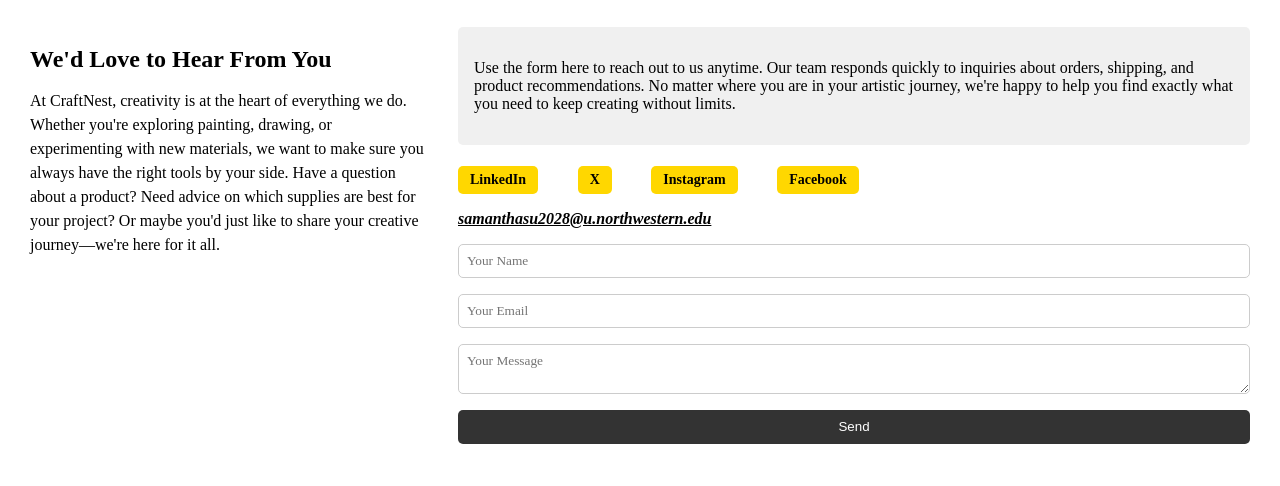
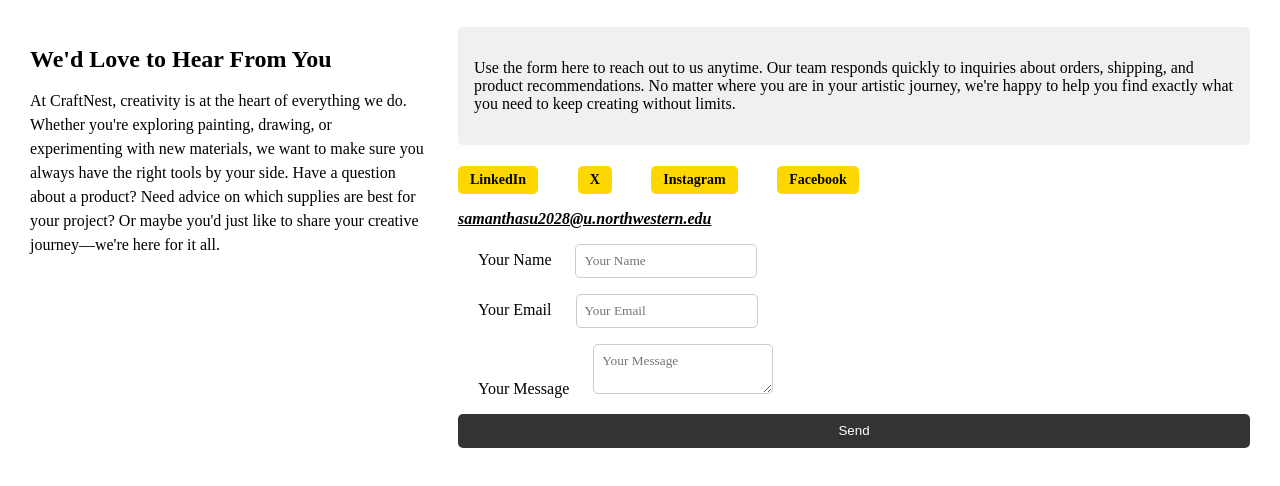
Before and after one commit to SamanthaSu512/craftnest-frontend, a plain HTML site: page contact/contact.html in a window 1280 px wide. Shown: the part 242-728 px from the top of the page. Drawn offline with Linux system fonts and the light colour scheme; no server answers.

Commit message:
Add labels

```diff
--- a/contact/contact.html
+++ b/contact/contact.html
@@ -64,10 +64,19 @@
 				<address class="email">samanthasu2028@u.northwestern.edu</address>
 
 				<form class="form" id="contactForm">
-				  <input type="text" name="name" placeholder="Your Name" required autocomplete="name" />
-				  <input type="email" name="email" placeholder="Your Email" required autocomplete="email" />
-				  <textarea name="message" placeholder="Your Message" required autocomplete="off"></textarea>
-				  <button type="submit">Send</button>
+					<div class="form-field">
+					  <label for="contactName">Your Name</label>
+					  <input type="text" id="contactName" name="name" placeholder="Your Name" required autocomplete="name" />
+					</div>
+					<div class="form-field">
+					  <label for="contactEmail">Your Email</label>
+					  <input type="email" id="contactEmail" name="email" placeholder="Your Email" required autocomplete="email" />
+					</div>
+					<div class="form-field">
+					  <label for="contactMessage">Your Message</label>
+					  <textarea id="contactMessage" name="message" placeholder="Your Message" required autocomplete="off"></textarea>
+					</div>
+					<button type="submit">Send</button>
 				</form>
 			</div>
 		</section>
```
